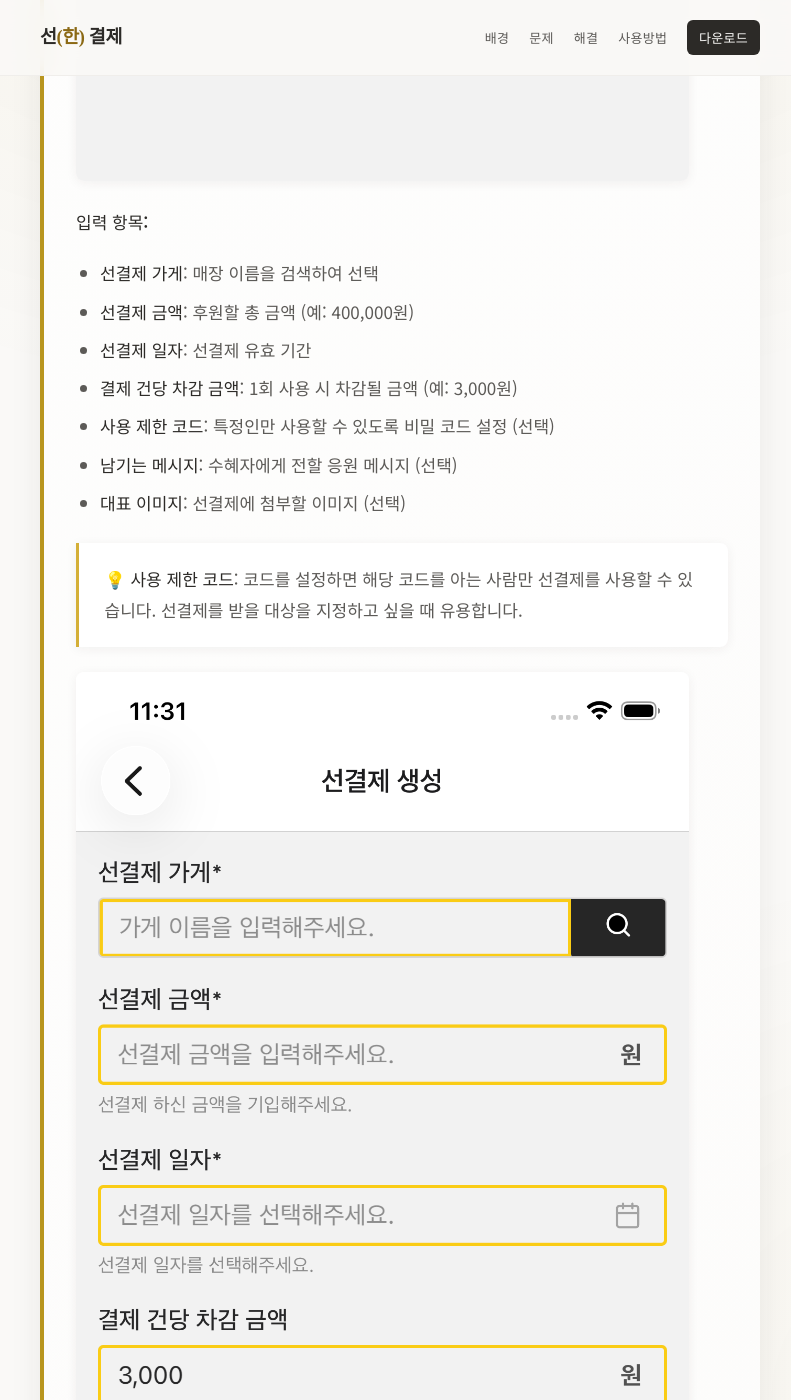
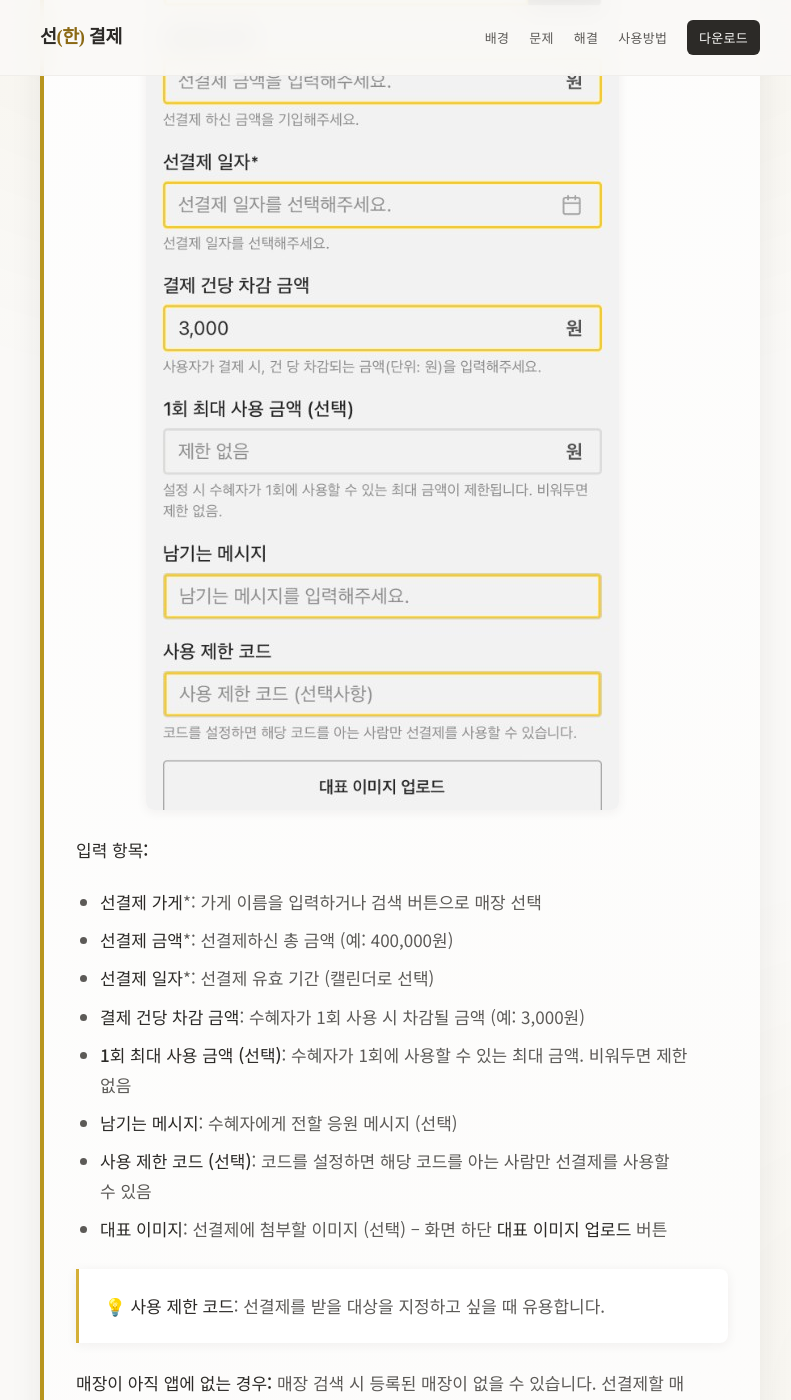
Before and after one commit to mementomoriCarpediem/prepaid-landing, a Jekyll site: the page built from index.md, in a window 1280 px wide and 1400 px high, scrolled down 6286 px. Shown: the whole window, without its empty margins (240-1031 px from the left). Built offline with Jekyll 4.4.1, drawn with Linux system fonts in a browser that asks for light colours; some web fonts are replaced; some of the changed text lies outside the part shown.

Commit message:
docs: 로그인·선결제 생성 화면 업데이트 및 내용 정리
- 로그인/점주 로그인 화면 이미지 교체
- 선결제 생성 화면 이미지 교체 및 입력 항목 반영 (1회 최대 사용 금액 등)
- 유저 타입 변경 안내 수정 (점주 유저 제외)
- 점주 결제 취소 기능, 선결제자 사용 내역 취소 표시 추가
- QR 결제 1회 최대 사용 금액 옵션 안내 추가
- 이미지 중앙정렬 스타일 적용
- 선결제 생성 중복 이미지(secret_code_benefactor) 제거
- .gitignore에 docs/ 추가

Co-authored-by: Cursor <cursoragent@cursor.com>

```diff
--- a/_layouts/default.html
+++ b/_layouts/default.html
@@ -348,7 +348,7 @@
         height: auto;
         border-radius: var(--radius);
         box-shadow: var(--shadow-soft);
-        margin: 1.5em 0;
+        margin: 1.5em auto;
         display: block;
       }
 
--- a/index.md
+++ b/index.md
@@ -50,7 +50,7 @@ keywords: "선결제, 기부, 후원, 선결제 앱, 투명한 기부, 선결제
 - **투명한 기록**: 모든 선결제와 사용 내역이 앱에 기록됩니다
 - **실시간 확인**: 선결제한 분이 사용 현황을 바로 확인할 수 있습니다
 - **QR 코드 결제**: 악용 방지
-  - 일일 사용 제한, 위치 기반 검증으로 매장에서만 결제 처리
+  - 일일 사용 제한, 1회 최대 사용 금액(선택) 설정, 위치 기반 검증으로 매장에서만 결제 처리
 - **감사 인사**: 수혜자가 선결제자에게 직접 감사 메시지를 전할 수 있습니다
 
 지금 바로 시작하세요.
@@ -91,10 +91,15 @@ keywords: "선결제, 기부, 후원, 선결제 앱, 투명한 기부, 선결제
 
 1. **카카오 로그인** – 카카오 계정으로 간편 로그인 (Android/iOS)
 2. **Apple 로그인** – Apple ID로 로그인 (iOS만 지원)
+3. **이메일/비밀번호** – 이메일과 비밀번호로 로그인
 
-**유저 타입 선택:** 로그인 시 **선결제자**를 선택하세요.
+**매장 점주이신가요?** 화면 하단의 **점주 로그인 / 회원가입**을 선택하세요. 점주는 별도 화면에서 이메일/비밀번호로만 로그인할 수 있습니다.
 
-> 💡 유저 타입은 나중에 프로필에서 변경할 수 있습니다.
+![점주 로그인 화면]({{ site.baseurl }}/images/login_storeowner.png)
+
+점주 계정은 이메일/비밀번호로만 로그인할 수 있습니다. (카카오·Apple 소셜 로그인 미지원)
+
+> 💡 유저 타입은 나중에 프로필에서 변경할 수 있습니다. (점주 유저 제외)
 
 ---
 
@@ -104,23 +109,22 @@ keywords: "선결제, 기부, 후원, 선결제 앱, 투명한 기부, 선결제
 
 #### 1단계: 선결제 생성하기
 
-홈 화면에서 **"신규 선결제 정보 입력"** 버튼을 눌러 새로운 선결제를 등록합니다.
+홈 화면에서 **"신규 선결제 정보 입력"** 버튼을 눌러 선결제 생성 화면으로 이동합니다.
 
 ![선결제 생성 화면]({{ site.baseurl }}/images/benefactor_1.png)
 
 **입력 항목:**
 
-- **선결제 가게**: 매장 이름을 검색하여 선택
-- **선결제 금액**: 후원할 총 금액 (예: 400,000원)
-- **선결제 일자**: 선결제 유효 기간
-- **결제 건당 차감 금액**: 1회 사용 시 차감될 금액 (예: 3,000원)
-- **사용 제한 코드**: 특정인만 사용할 수 있도록 비밀 코드 설정 (선택)
+- **선결제 가게***: 가게 이름을 입력하거나 검색 버튼으로 매장 선택
+- **선결제 금액***: 선결제하신 총 금액 (예: 400,000원)
+- **선결제 일자***: 선결제 유효 기간 (캘린더로 선택)
+- **결제 건당 차감 금액**: 수혜자가 1회 사용 시 차감될 금액 (예: 3,000원)
+- **1회 최대 사용 금액 (선택)**: 수혜자가 1회에 사용할 수 있는 최대 금액. 비워두면 제한 없음
 - **남기는 메시지**: 수혜자에게 전할 응원 메시지 (선택)
-- **대표 이미지**: 선결제에 첨부할 이미지 (선택)
+- **사용 제한 코드 (선택)**: 코드를 설정하면 해당 코드를 아는 사람만 선결제를 사용할 수 있음
+- **대표 이미지**: 선결제에 첨부할 이미지 (선택) – 화면 하단 **대표 이미지 업로드** 버튼
 
-> 💡 **사용 제한 코드**: 코드를 설정하면 해당 코드를 아는 사람만 선결제를 사용할 수 있습니다. 선결제를 받을 대상을 지정하고 싶을 때 유용합니다.
-
-![사용 제한 코드 입력]({{ site.baseurl }}/images/secret_code_benefactor.png)
+> 💡 **사용 제한 코드**: 선결제를 받을 대상을 지정하고 싶을 때 유용합니다.
 
 **매장이 아직 앱에 없는 경우:** 매장 검색 시 등록된 매장이 없을 수 있습니다. 선결제할 매장 점주에게 **앱 설치 후 매장 등록**을 요청해 주세요. 등록·승인이 완료되면 알림을 받을 수 있고, 그때 선결제를 활성화하실 수 있습니다.
 
@@ -140,7 +144,7 @@ keywords: "선결제, 기부, 후원, 선결제 앱, 투명한 기부, 선결제
 
 - 선결제 매장 정보 및 연락처
 - 총 선결제 금액 및 잔여 금액
-- **사용 내역** (언제, 어디서, 얼마만큼 사용되었는지)
+- **사용 내역** (언제, 어디서, 얼마만큼 사용되었는지) – 점주가 취소한 건은 "(취소됨)" 표시
 - 수혜자가 보낸 감사 인사
 
 수혜자에게 앱 설치와 사용 방법을 안내해 주시고, 사용 제한 코드를 설정했다면 해당 코드를 전달해 주세요.
@@ -151,9 +155,11 @@ keywords: "선결제, 기부, 후원, 선결제 앱, 투명한 기부, 선결제
 
 선결제자에게서 앱 설치·등록 안내를 받으셨다면, 아래 순서로 진행하시면 됩니다.
 
-1. **매장 등록**: 앱에서 "매장 검색하기"로 카카오맵에서 본인 매장을 검색·선택하여 등록
-2. **승인 대기**: 등록 후 관리자 승인이 필요합니다. 승인 완료 시 알림을 받습니다
-3. **QR 코드 스캔**: 수혜자가 QR 코드를 제시하면 "QR 코드 스캐너"로 스캔 후 결제 처리
+1. **점주 가입/로그인**: 로그인 화면에서 **점주 로그인 / 회원가입**을 선택하여 이메일·비밀번호로 가입 또는 로그인
+2. **매장 등록**: 앱에서 "매장 검색하기"로 카카오맵에서 본인 매장을 검색·선택하여 등록
+3. **승인 대기**: 등록 후 관리자 승인이 필요합니다. 승인 완료 시 알림을 받습니다
+4. **QR 코드 스캔**: 수혜자가 QR 코드를 제시하면 "QR 코드 스캐너"로 스캔 후 결제 처리
+5. **결제 취소**: 잘못 처리한 결제가 있다면 선결제 상세 화면에서 **취소** 버튼으로 취소 가능. 취소 시 해당 금액이 잔액에 복원됩니다.
 
 ![매장 등록 안내]({{ site.baseurl }}/images/store_owner_1.png)
 
```
Also changed, not shown: images/benefactor_1.png, images/login.png, images/login_storeowner.png (added), 1 other file.
